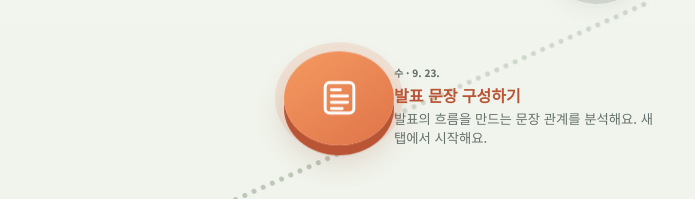
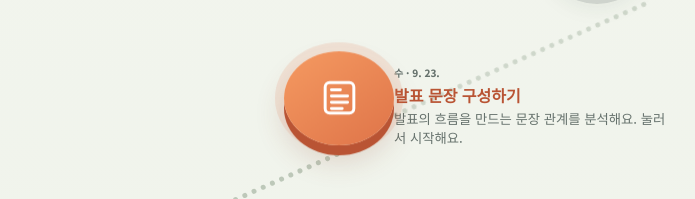
Before and after one commit to tmvlem779/writing, a Next.js app: page /learn/self-study in a window 1280 px wide. Shown: the part 1018-1217 px from the top of the page, without its empty margins (301-996 px from the left). Built offline with nearby package versions, Linux system fonts and the light colour scheme; no server answers.

Commit message:
fix: navigate daily practice in the same tab

```diff
--- a/src/components/self-study-workspace.tsx
+++ b/src/components/self-study-workspace.tsx
@@ -77,21 +77,19 @@ export function SelfStudyWorkspace() {
       <div className="daily-path" aria-label="7일 문법 학습 로드맵">
         {roadmap.map((day, index) => {
           const isToday = day.date === today;
-          const nodeLabel = `${day.dateLabel} ${day.title} ${isToday ? day.status === "completed" ? "완료한 오늘 학습 다시 열기" : "오늘 학습 새 탭에서 시작" : day.status === "completed" ? "완료" : "잠김"}`;
+          const nodeLabel = `${day.dateLabel} ${day.title} ${isToday ? day.status === "completed" ? "완료한 오늘 학습 다시 열기" : "오늘 학습 시작" : day.status === "completed" ? "완료" : "잠김"}`;
           return (
             <div className={`daily-path-step path-index-${index} offset-${pathOffsets[index]} status-${day.status} ${isToday ? "is-today" : ""}`} key={day.date}>
               <div className="daily-path-copy">
                 <span>{day.dayLabel} · {day.dateLabel}</span>
                 <strong>{day.title}</strong>
-                <small>{day.status === "completed" ? isToday ? "완료했어요 · 다시 학습할 수 있어요" : "완료했어요" : day.status === "today" ? `${day.description} 새 탭에서 시작해요.` : day.status === "missed" ? "지나간 학습" : "차례가 되면 열려요"}</small>
+                <small>{day.status === "completed" ? isToday ? "완료했어요 · 다시 학습할 수 있어요" : "완료했어요" : day.status === "today" ? `${day.description} 눌러서 시작해요.` : day.status === "missed" ? "지나간 학습" : "차례가 되면 열려요"}</small>
               </div>
               {isToday ? (
                 <a
                   aria-label={nodeLabel}
                   className="daily-path-node"
                   href="/learn/self-study/today"
-                  rel="noopener noreferrer"
-                  target="_blank"
                 >
                   <RoadmapIcon icon={day.icon} />
                   {day.status === "completed" && <span className="daily-check">✓</span>}
```
Also changed, not shown: 2 other files (tests, documents, lock files or other folders).
